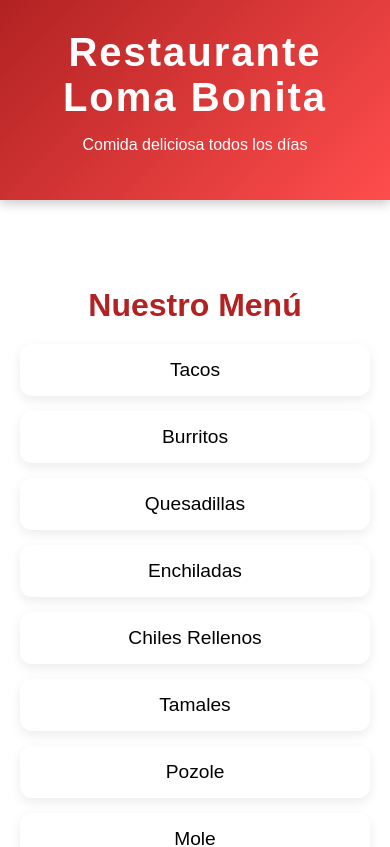
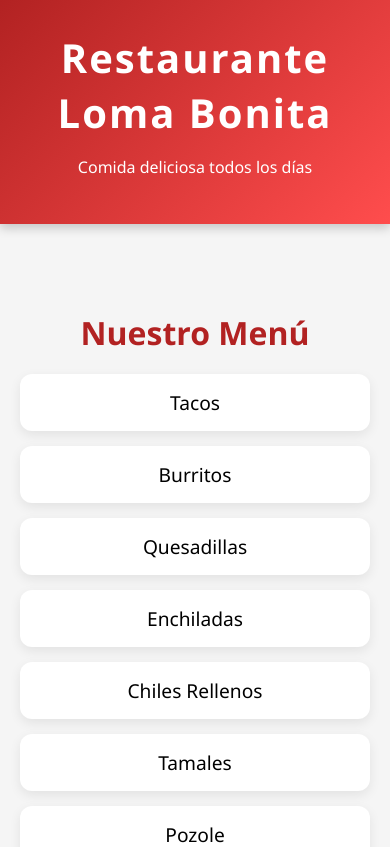
Before and after one commit to ProfesorTrujillo/Repositorio-Grupo-DESM-5-A-6, an Angular app: page / in a window 390 px wide. Shown: the top 847 px of the page. Built offline with nearby package versions, Linux system fonts and the light colour scheme.

Commit message:
responsive jijijijiji (*￣3￣)╭

```diff
--- a/src/styles.css
+++ b/src/styles.css
@@ -1,6 +1,24 @@
 /* You can add global styles to this file, and also import other style files */
 body {
-  font-family: Arial, sans-serif;
   margin: 0;
-  text-align: center;
+  font-family: 'Segoe UI', Tahoma, Geneva, Verdana, sans-serif;
+  background: #f5f5f5;
 }
+
+* {
+  box-sizing: border-box;
+}
+
+@media (max-width: 600px) {
+  header h1 {
+    font-size: 1.8rem;
+  }
+
+  .menu-container {
+    padding: 10px;
+  }
+
+  li {
+    font-size: 1rem;
+  }
+}
```
